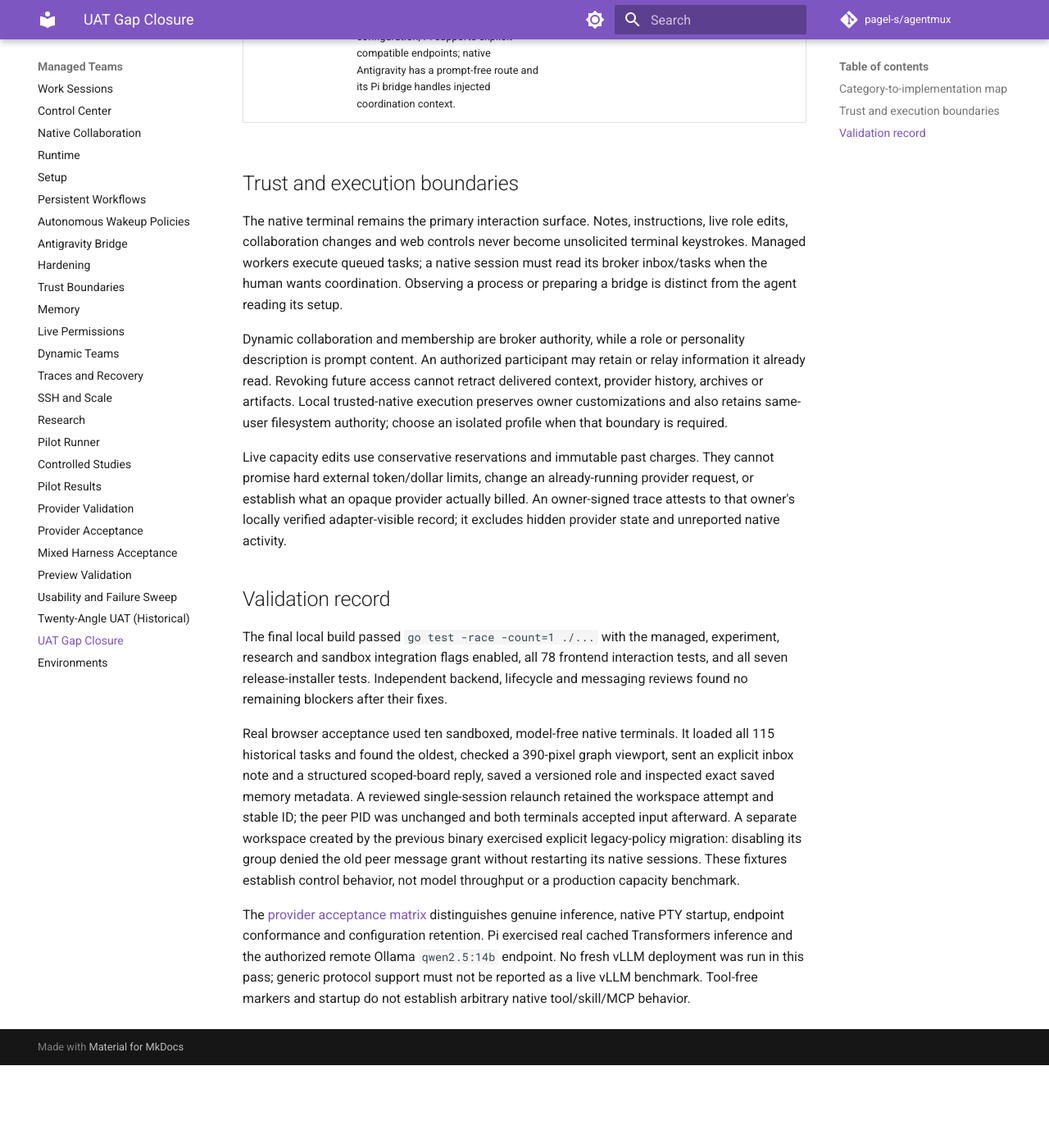
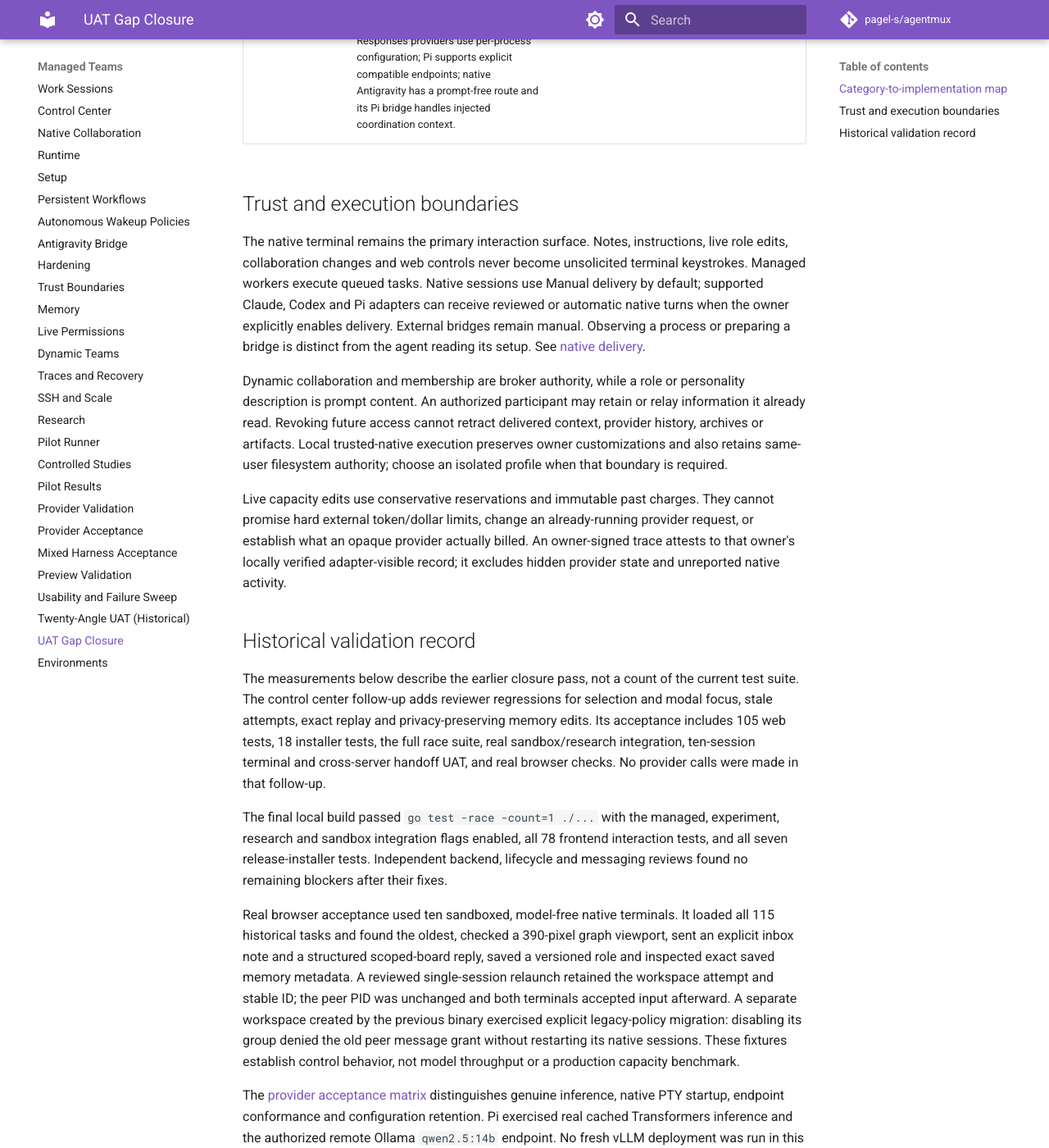
Before and after one commit to pagel-s/agentmux, an MkDocs documentation site: the page built from docs/uat-gap-closure.md, in a window 1280 px wide and 1400 px high, scrolled down 2698 px. Shown: the whole window at 82% size. Built offline with MkDocs 1.6.1 and Material for MkDocs 9.7.7, drawn with Linux system fonts in a browser that asks for light colours; comment, search, counter and statistics services are not loaded; before the commit the page ends 3997 px from its top, so only the background shows below that; some of the changed text lies outside the part shown.

Commit message:
Clarify current native delivery and historical UAT measurements

```diff
--- a/docs/uat-gap-closure.md
+++ b/docs/uat-gap-closure.md
@@ -3,7 +3,9 @@
 This follow-up addresses the eight remaining categories recorded in the
 [20-angle UAT](uat-20-angles.md#historical-capability-proposals-and-design-limits).
 It separates implemented controls from the limits of what was tested. The
-original review and its measurements remain historical evidence.
+original review and its measurements remain historical evidence. The newer
+[control center guide](usability-control-center.md) covers Actions, exact
+selection/handoff, retirement, retrieval evidence and whole-study observation.
 
 For hands-on use, follow [interactive work sessions](work-sessions.md),
 [dynamic teams and capacity](dynamic-teams.md), or the
@@ -29,9 +31,11 @@ is the implementation/validation record, rather than the installation guide.
 
 The native terminal remains the primary interaction surface. Notes, instructions,
 live role edits, collaboration changes and web controls never become unsolicited
-terminal keystrokes. Managed workers execute queued tasks; a native session must
-read its broker inbox/tasks when the human wants coordination. Observing a process
-or preparing a bridge is distinct from the agent reading its setup.
+terminal keystrokes. Managed workers execute queued tasks. Native sessions use
+Manual delivery by default; supported Claude, Codex and Pi adapters can receive
+reviewed or automatic native turns when the owner explicitly enables delivery.
+External bridges remain manual. Observing a process or preparing a bridge is
+distinct from the agent reading its setup. See [native delivery](native-delivery.md).
 
 Dynamic collaboration and membership are broker authority, while a role or
 personality description is prompt content. An authorized participant may retain
@@ -46,7 +50,15 @@ provider request, or establish what an opaque provider actually billed. An
 owner-signed trace attests to that owner's locally verified adapter-visible
 record; it excludes hidden provider state and unreported native activity.
 
-## Validation record
+## Historical validation record
+
+The measurements below describe the earlier closure pass, not a count of the
+current test suite. The control center follow-up adds reviewer regressions for
+selection and modal focus, stale attempts, exact replay and privacy-preserving
+memory edits. Its acceptance includes 105 web tests, 18 installer tests, the
+full race suite, real sandbox/research integration, ten-session terminal and
+cross-server handoff UAT, and real browser checks. No provider calls were made
+in that follow-up.
 
 The final local build passed `go test -race -count=1 ./...` with the managed,
 experiment, research and sandbox integration flags enabled, all 78 frontend
```
Also changed, not shown: other parts of docs/uat-gap-closure.md (+1 -1 lines).
